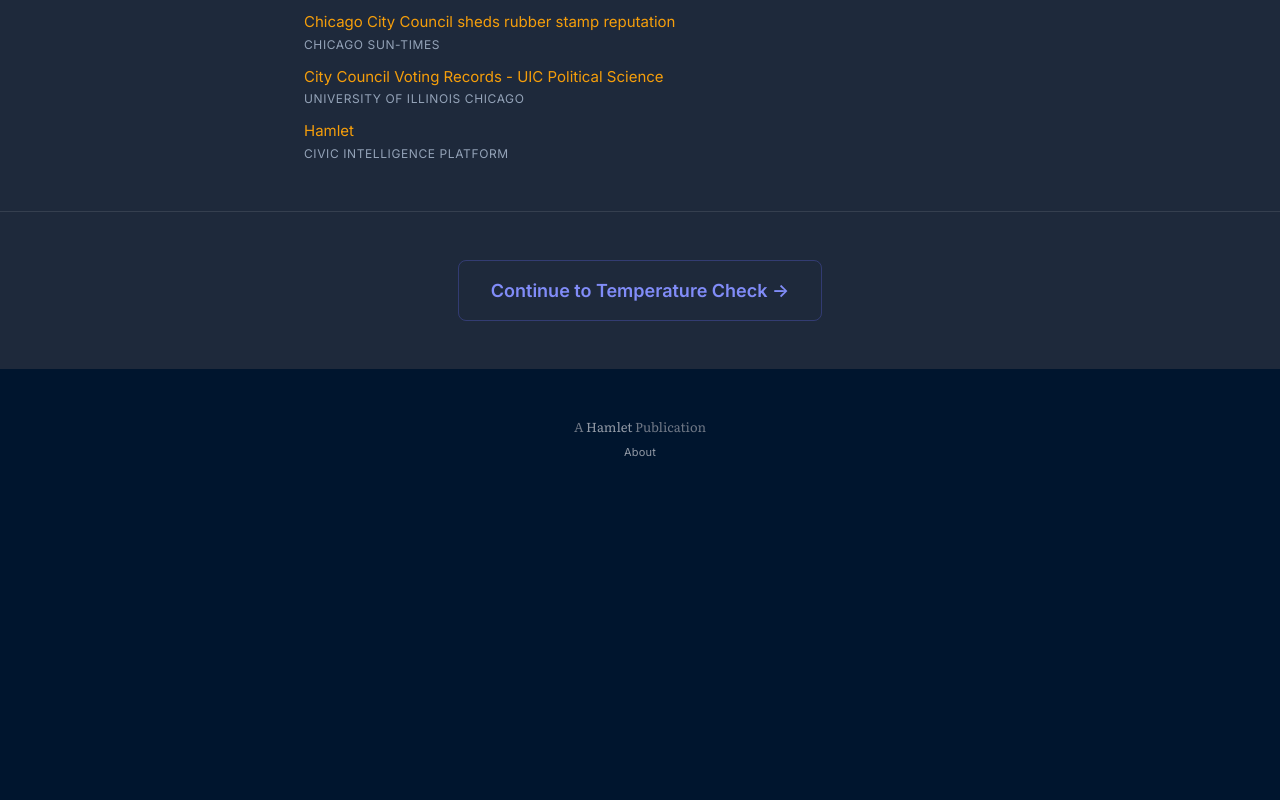
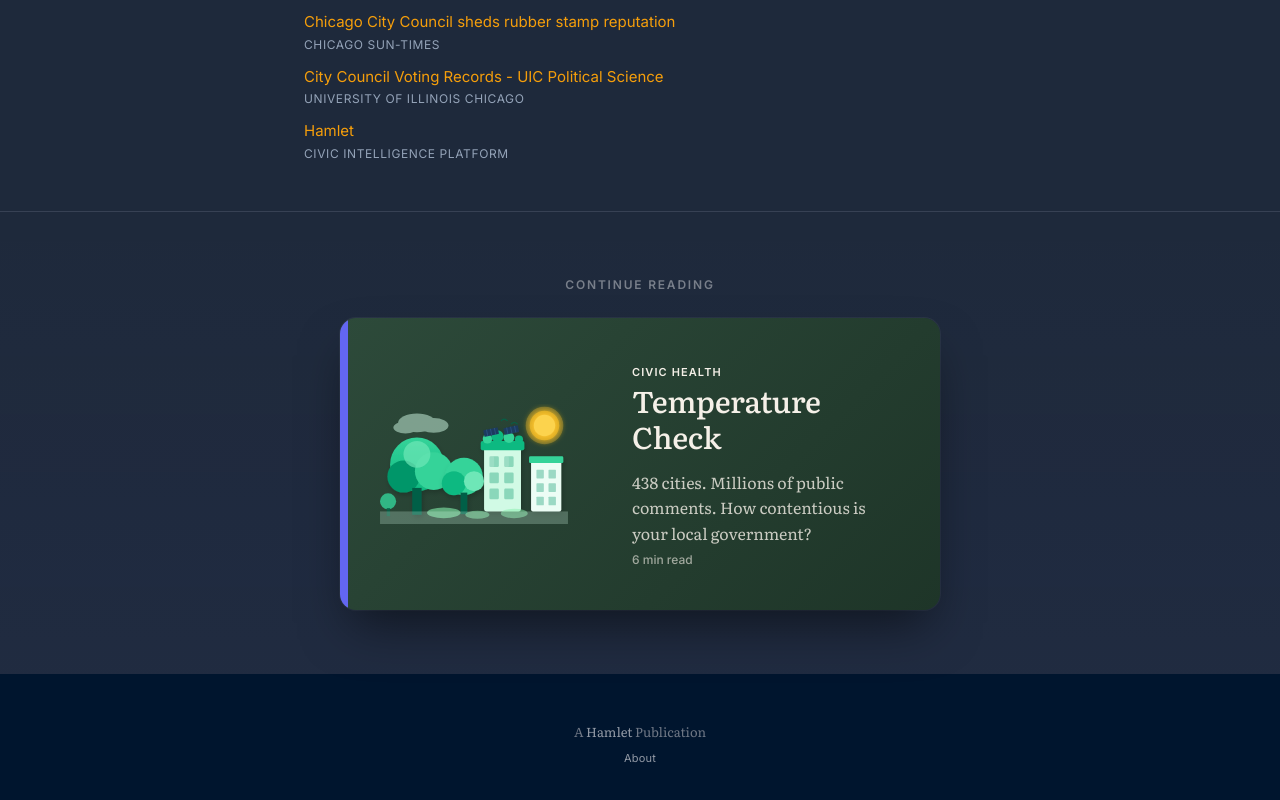
Before and after one commit to hamletsunil/the-district, a Next.js app: page /articles/vote-tracker in a window 1280 px wide. Shown: the part 8094-8894 px from the top of the page. Before the commit the page ends 8603 px from the top, so only its background shows below. Built offline with nearby package versions, Linux system fonts and the light colour scheme.

Commit message:
feat: Use article cards for Continue Reading section

```diff
--- a/src/components/article/UpNext.tsx
+++ b/src/components/article/UpNext.tsx
@@ -1,22 +1,99 @@
 "use client";
 
 /**
- * Continue to next article link
+ * UpNext Component - Shows next article card
  */
 
 import Link from "next/link";
+import { ArticleIllustration } from "@/components/home";
+
+// Article data for the cards
+const ARTICLES: Record<string, {
+  title: string;
+  description: string;
+  topic: string;
+  meta: string;
+  colorScheme: string;
+  illustrationType: "ann-arbor" | "oakland" | "data-centers" | "housing" | "zoning" | "climate" | "san-francisco";
+}> = {
+  "ann-arbor-divided": {
+    title: "The City That Won't Agree",
+    description: "142 cities. 8.1 million votes. Ann Arbor's council has the highest dissent rate in America.",
+    topic: "City Deep Dive",
+    meta: "12 min read · Interactive",
+    colorScheme: "ann-arbor",
+    illustrationType: "ann-arbor",
+  },
+  "oaklands-future": {
+    title: "Five Futures for Oakland",
+    description: "$94K median incomes. A $360M deficit. 342 missing officers. An interactive simulation.",
+    topic: "City Deep Dive",
+    meta: "10 min read · Interactive",
+    colorScheme: "oakland",
+    illustrationType: "oakland",
+  },
+  "data-center-gold-rush": {
+    title: "The Data Center Gold Rush",
+    description: "156 cities. 2,847 meetings. Where will America's digital infrastructure live?",
+    topic: "Data Centers",
+    meta: "8 min read",
+    colorScheme: "navy",
+    illustrationType: "data-centers",
+  },
+  "abundance-index": {
+    title: "The Abundance Index",
+    description: "Which cities welcome growth and which fight it? 84 cities ranked.",
+    topic: "Housing",
+    meta: "7 min read",
+    colorScheme: "coral",
+    illustrationType: "housing",
+  },
+  "vote-tracker": {
+    title: "The Vote Tracker",
+    description: "1,524 local officials. 25,219 recorded votes. See who's voting yes.",
+    topic: "Democracy",
+    meta: "6 min read",
+    colorScheme: "indigo",
+    illustrationType: "zoning",
+  },
+  "temperature-check": {
+    title: "Temperature Check",
+    description: "438 cities. Millions of public comments. How contentious is your local government?",
+    topic: "Civic Health",
+    meta: "6 min read",
+    colorScheme: "sage",
+    illustrationType: "climate",
+  },
+};
 
 interface UpNextProps {
   slug: string;
-  title: string;
+  title?: string; // Optional, will use from ARTICLES if not provided
 }
 
-export function UpNext({ slug, title }: UpNextProps) {
+export function UpNext({ slug }: UpNextProps) {
+  const article = ARTICLES[slug];
+  if (!article) return null;
+
   return (
-    <div className="continue-next">
-      <Link href={`/articles/${slug}`} className="continue-next__link">
-        Continue to {title} →
+    <section className="up-next-section">
+      <span className="up-next-label">Continue Reading</span>
+      <Link href={`/articles/${slug}`} className="article-card-3d up-next-card">
+        <div className={`card-inner card-${article.colorScheme}`}>
+          <div className="card-spine" />
+          <div className="card-layout">
+            <div className="card-illustration">
+              <ArticleIllustration type={article.illustrationType} />
+            </div>
+            <div className="card-content">
+              <span className="card-topic">{article.topic}</span>
+              <h2 className="card-title">{article.title}</h2>
+              <p className="card-description">{article.description}</p>
+              <span className="card-meta">{article.meta}</span>
+            </div>
+          </div>
+        </div>
       </Link>
-    </div>
+    </section>
   );
 }
--- a/src/styles/theme-overrides.css
+++ b/src/styles/theme-overrides.css
@@ -235,32 +235,37 @@
 }
 
 /* ===========================
-   CONTINUE TO NEXT ARTICLE
+   UP NEXT / CONTINUE READING
    =========================== */
 
-.continue-next {
-  padding: 3rem 1.5rem;
-  text-align: center;
+.up-next-section {
+  padding: 4rem 1.5rem;
+  display: flex;
+  flex-direction: column;
+  align-items: center;
+  gap: 1.5rem;
   border-top: 1px solid rgba(255, 255, 255, 0.1);
+  background: linear-gradient(180deg, transparent 0%, rgba(99, 102, 241, 0.03) 100%);
 }
 
-.continue-next__link {
-  display: inline-block;
+.up-next-label {
   font-family: var(--font-sans);
-  font-size: 1.125rem;
+  font-size: 0.75rem;
   font-weight: 600;
-  color: var(--indigo-400);
-  text-decoration: none;
-  padding: 1rem 2rem;
-  border: 1px solid rgba(99, 102, 241, 0.3);
-  border-radius: 8px;
-  transition: all 0.2s ease;
+  text-transform: uppercase;
+  letter-spacing: 0.15em;
+  color: rgba(255, 255, 255, 0.4);
 }
 
-.continue-next__link:hover {
-  background: rgba(99, 102, 241, 0.1);
-  border-color: rgba(99, 102, 241, 0.5);
-  color: white;
+.up-next-card {
+  max-width: 600px;
+  width: 100%;
+  opacity: 1 !important;
+  transform: none !important;
+}
+
+.up-next-card:hover {
+  transform: translateY(-4px) !important;
 }
 
 /* ===========================
```
